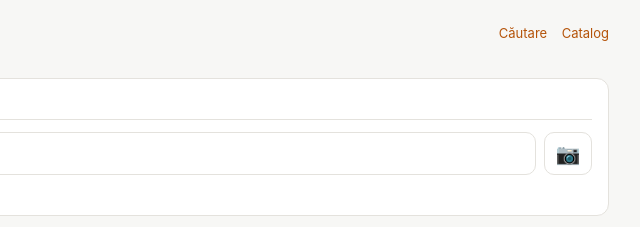
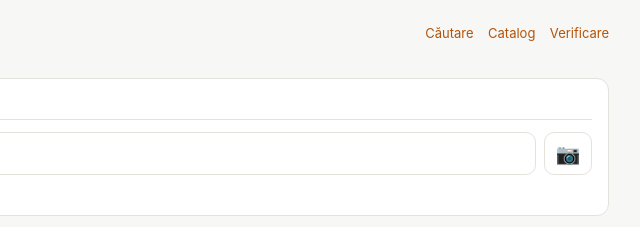
Before and after one commit to metameridiansrl-eng/smartbill-stoc, a website: page public/etichete.html in a window 1280 px wide. Shown: the top 227 px of the page, 465-1105 px from the left. Drawn offline with Linux system fonts and the light colour scheme; no server answers; a script that the page names is missing.

Commit message:
Update etichete.html

```diff
--- a/public/etichete.html
+++ b/public/etichete.html
@@ -14,6 +14,7 @@
     <div>
       <a class="nav-link" href="/">Căutare</a>
       <a class="nav-link" href="/catalog.html">Catalog</a>
+      <a class="nav-link" href="/verificare.html">Verificare</a>
     </div>
   </div>
 </header>
```
